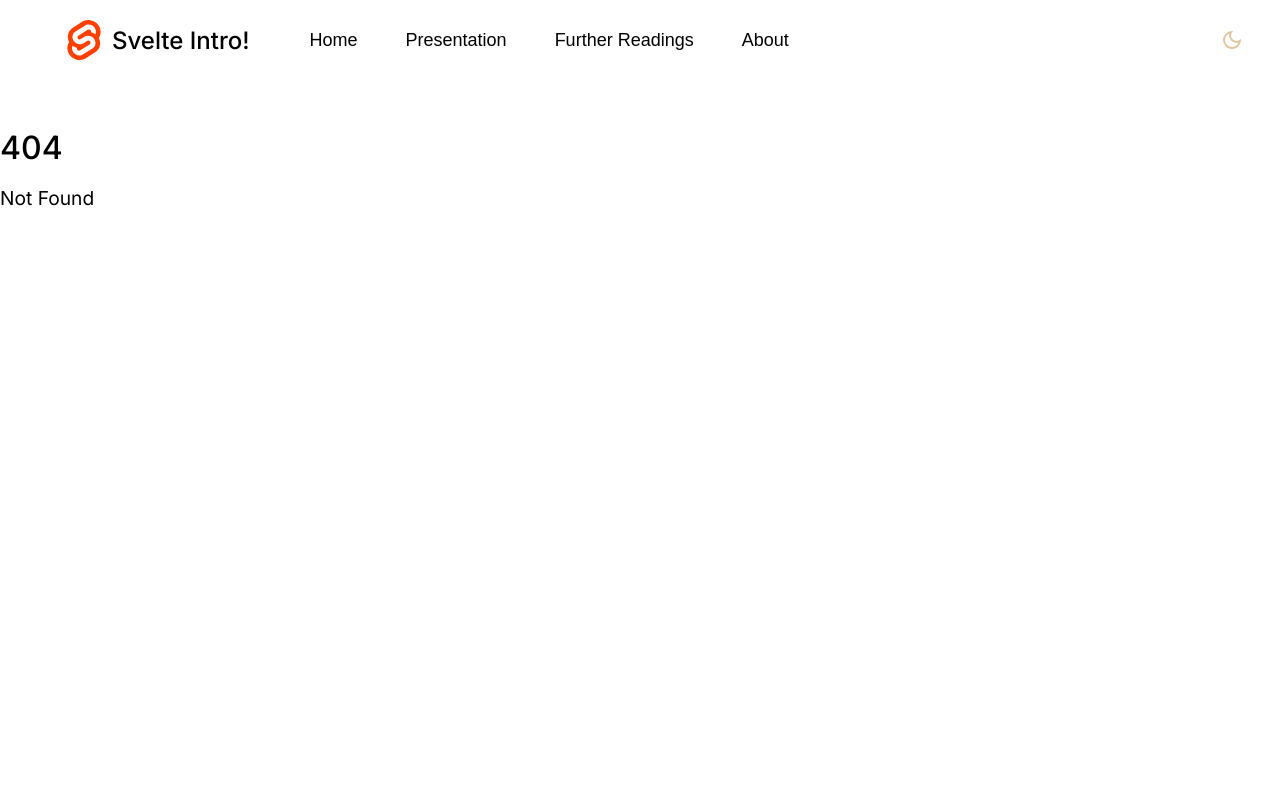
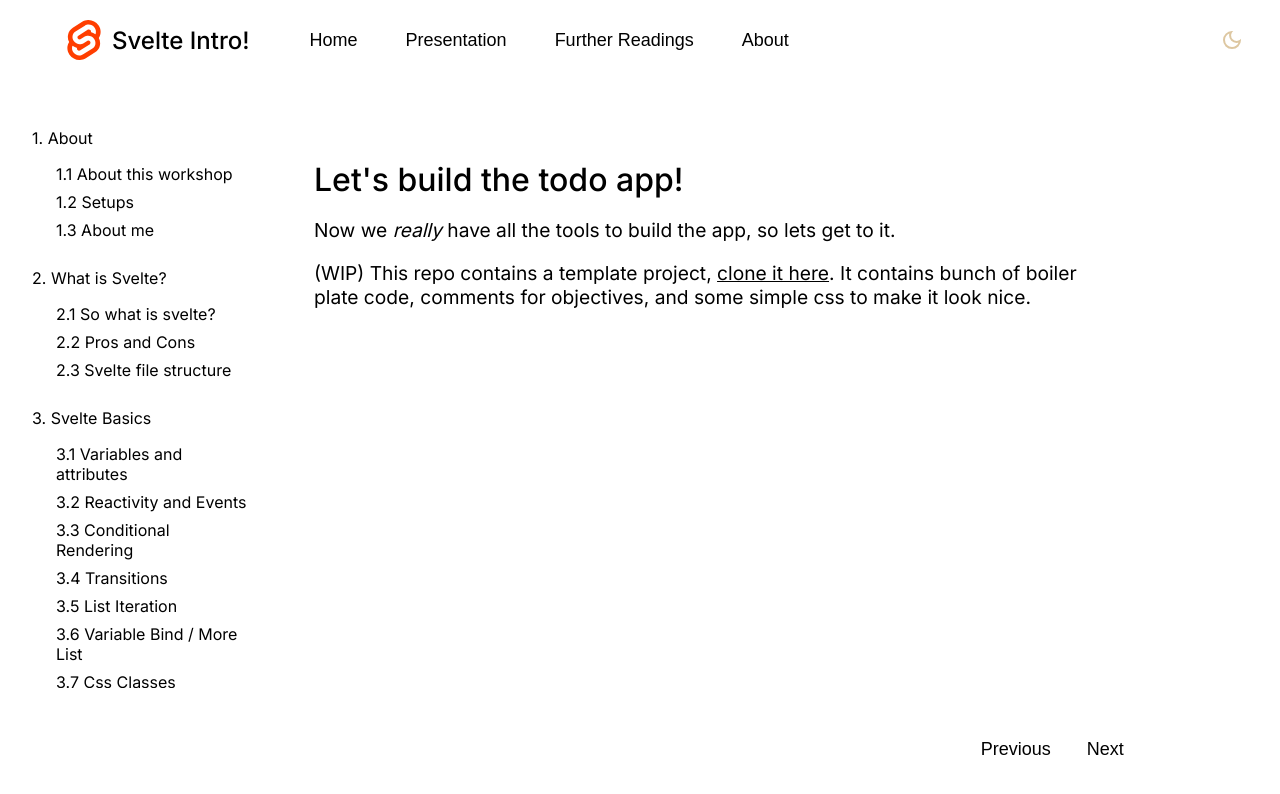
Before and after one commit to goldentoaste/svelte101, a SvelteKit app in the folder main_page/: page /presentation/build_todo/todo in a window 1280 px wide. Before the commit this address had no page. Shown: the top 794 px of the page. Built offline with nearby package versions, Linux system fonts and the light colour scheme.

Commit message:
updated maim

```diff
--- a/main_page/src/routes/presentation/+layout.svelte
+++ b/main_page/src/routes/presentation/+layout.svelte
@@ -109,6 +109,16 @@
                 }
             ]
         },
+        {
+            title:"Todo App",
+            route:"build_todo",
+            items:[
+                {
+                    title:"Lets build the todo app!",
+                    href:"todo"
+                }
+            ]
+        }
     ];
 
 </script>
--- /dev/null
+++ b/main_page/src/routes/presentation/build_todo/todo/+page.svelte
@@ -0,0 +1,17 @@
+<script lang="ts">
+</script>
+
+<h1 class="title">Let's build the todo app!</h1>
+
+<p>
+    Now we <em>really</em> have all the tools to build the app, so lets get to it.
+</p>
+
+<p>
+    (WIP) This repo contains a template project, <a href=""> clone it here</a>. It contains bunch of
+    boiler plate code, comments for objectives, and some simple css to make it look nice.
+</p>
+
+<style>
+    /* CSS */
+</style>
```
